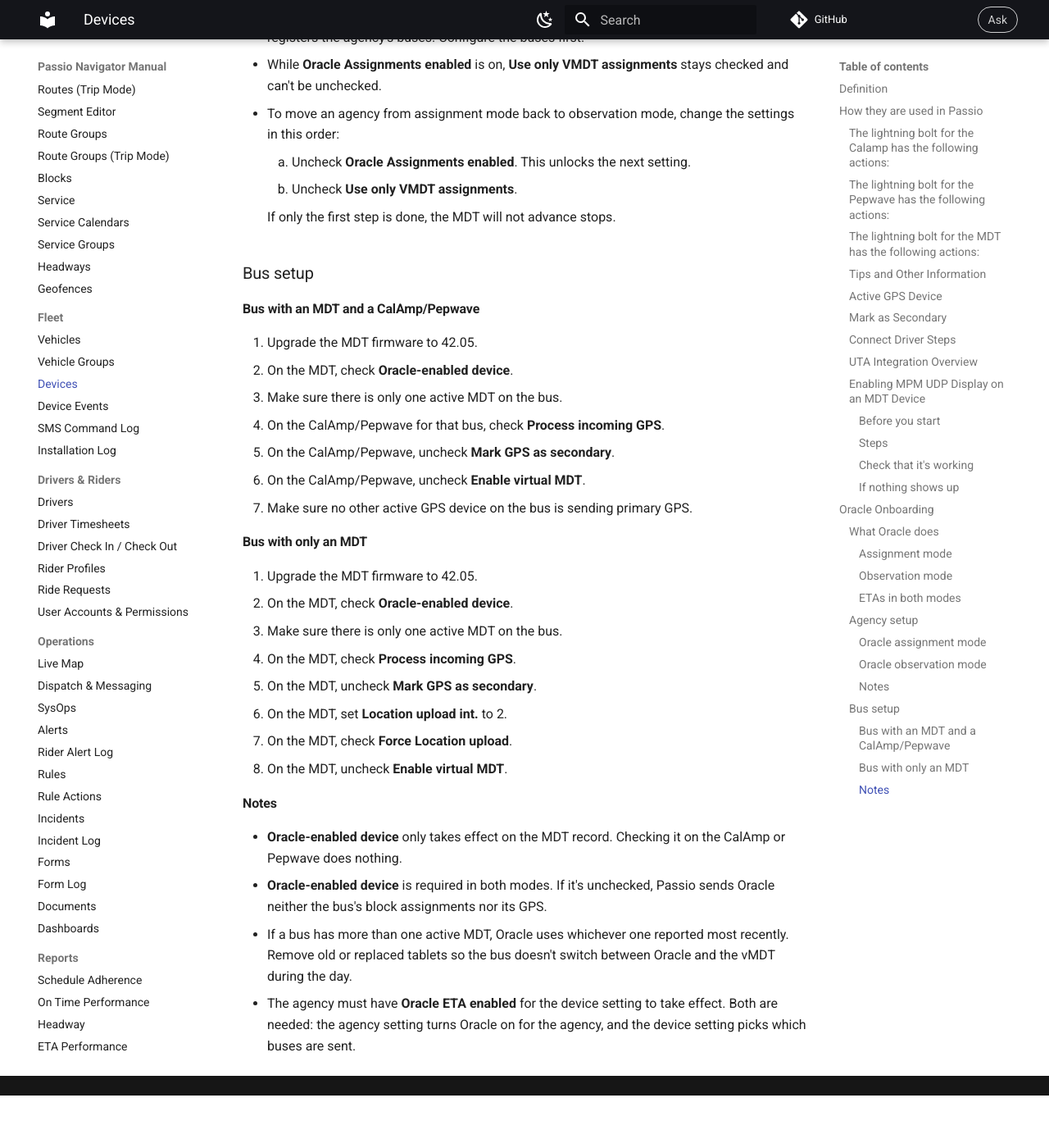
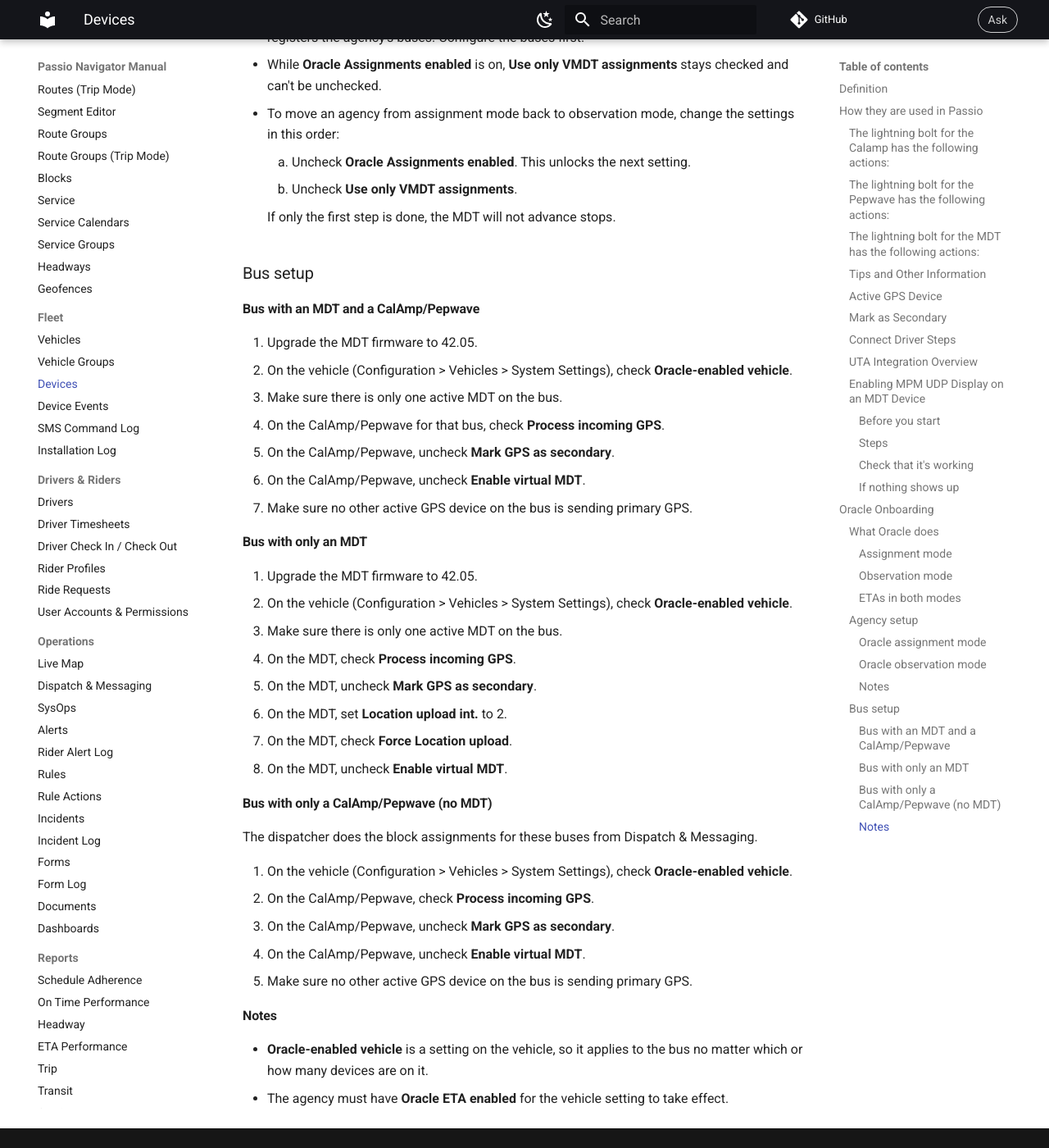
Before and after one commit to Passio/navigator-manual, an MkDocs documentation site: the page built from docs/fleet/devices.md, in a window 1280 px wide and 1400 px high, scrolled down 6860 px. Shown: the whole window at 82% size. Built offline with MkDocs 1.6.1 and Material for MkDocs 9.7.7, drawn with Linux system fonts in a browser that asks for light colours; comment, search, counter and statistics services are not loaded; before the commit the page ends 8196 px from its top, so only the background shows below that.

Commit message:
Update manual from dc5050fc

```diff
--- a/docs/fleet/devices.md
+++ b/docs/fleet/devices.md
@@ -209,7 +209,7 @@ These are set in the agency's user properties.
 #### Bus with an MDT and a CalAmp/Pepwave
 
 1. Upgrade the MDT firmware to 42.05.
-2. On the MDT, check **Oracle-enabled device**.
+2. On the vehicle (Configuration > Vehicles > System Settings), check **Oracle-enabled vehicle**.
 3. Make sure there is only one active MDT on the bus.
 4. On the CalAmp/Pepwave for that bus, check **Process incoming GPS**.
 5. On the CalAmp/Pepwave, uncheck **Mark GPS as secondary**.
@@ -219,7 +219,7 @@ These are set in the agency's user properties.
 #### Bus with only an MDT
 
 1. Upgrade the MDT firmware to 42.05.
-2. On the MDT, check **Oracle-enabled device**.
+2. On the vehicle (Configuration > Vehicles > System Settings), check **Oracle-enabled vehicle**.
 3. Make sure there is only one active MDT on the bus.
 4. On the MDT, check **Process incoming GPS**.
 5. On the MDT, uncheck **Mark GPS as secondary**.
@@ -227,9 +227,17 @@ These are set in the agency's user properties.
 7. On the MDT, check **Force Location upload**.
 8. On the MDT, uncheck **Enable virtual MDT**.
 
+#### Bus with only a CalAmp/Pepwave (no MDT)
+
+The dispatcher does the block assignments for these buses from Dispatch & Messaging.
+
+1. On the vehicle (Configuration > Vehicles > System Settings), check **Oracle-enabled vehicle**.
+2. On the CalAmp/Pepwave, check **Process incoming GPS**.
+3. On the CalAmp/Pepwave, uncheck **Mark GPS as secondary**.
+4. On the CalAmp/Pepwave, uncheck **Enable virtual MDT**.
+5. Make sure no other active GPS device on the bus is sending primary GPS.
+
 #### Notes
 
-- **Oracle-enabled device** only takes effect on the MDT record. Checking it on the CalAmp or Pepwave does nothing.
-- **Oracle-enabled device** is required in both modes. If it's unchecked, Passio sends Oracle neither the bus's block assignments nor its GPS.
-- If a bus has more than one active MDT, Oracle uses whichever one reported most recently. Remove old or replaced tablets so the bus doesn't switch between Oracle and the vMDT during the day.
-- The agency must have **Oracle ETA enabled** for the device setting to take effect. Both are needed: the agency setting turns Oracle on for the agency, and the device setting picks which buses are sent.
+- **Oracle-enabled vehicle** is a setting on the vehicle, so it applies to the bus no matter which or how many devices are on it.
+- The agency must have **Oracle ETA enabled** for the vehicle setting to take effect.
```
Also changed, not shown: docs/configuration/service.md (+14 -0 lines), docs/assets/search-index.json, 1 other file.
